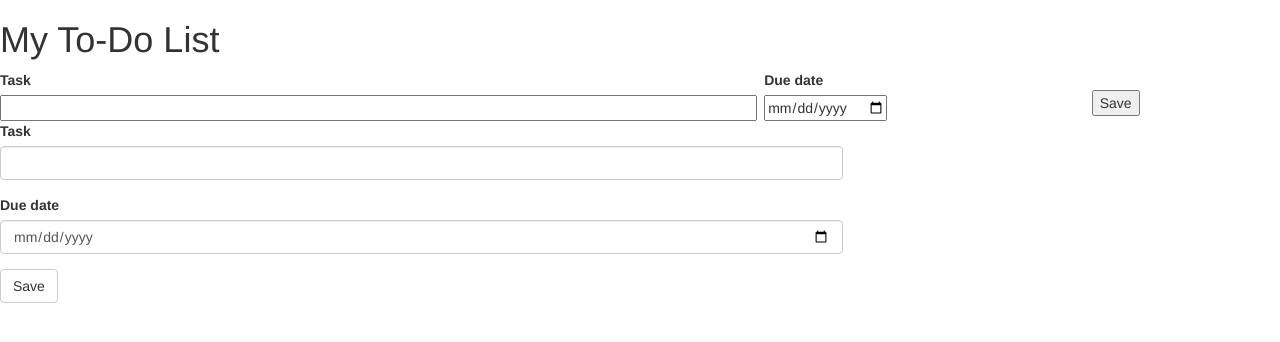
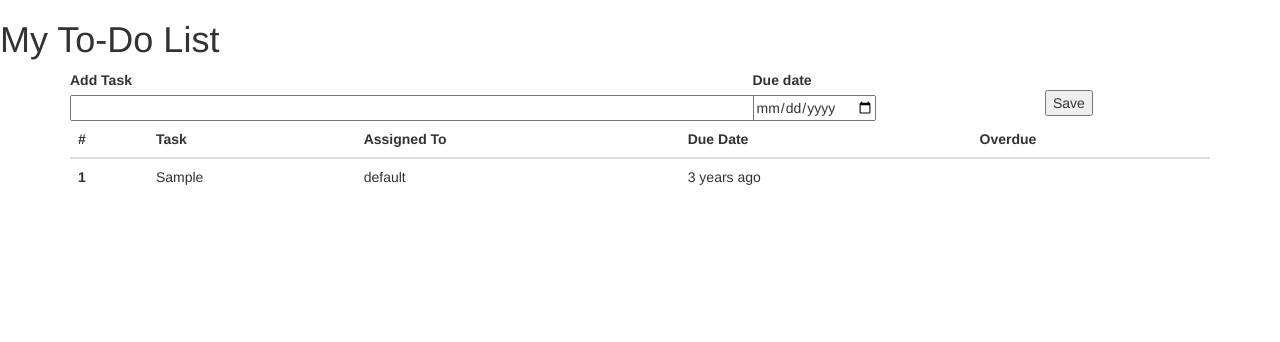
Before and after one commit to nazkarim/Flask---To-do-List, a Flask app: page / in a window 1280 px wide. Shown: the top 342 px of the page. Run offline with Flask 2, Linux system fonts and the light colour scheme; tables that the repository leaves empty hold one stand-in row (values such as "Sample post"); some libraries are stand-ins or nearby versions.

Commit message:
adding in table to front page

```diff
--- a/app/forms.py
+++ b/app/forms.py
@@ -3,6 +3,6 @@ from wtforms import StringField, PasswordField, BooleanField, SubmitField, DateF
 from wtforms.validators import DataRequired
 
 class TaskForm(FlaskForm):
-    task = StringField('Task', validators=[DataRequired()])
+    task = StringField('Add Task', validators=[DataRequired()])
     due_date = DateField('Due date', validators=[DataRequired()])
     submit = SubmitField('Save')
--- a/app/models.py
+++ b/app/models.py
@@ -0,0 +1,10 @@
+from app import db
+from datetime import datetime
+
+class Tasks(db.Model):
+    id = db.Column(db.Integer, primary_key=True)
+    task = db.Column(db.String(140))
+    due_date = db.Column(db.DateTime, index=True, default=datetime.utcnow)
+
+    def __repr__(self):
+        return(self.task)
--- a/app/routes.py
+++ b/app/routes.py
@@ -1,10 +1,23 @@
-from app import app
-from flask import render_template
+from app import app, db
+from flask import render_template, flash, redirect, url_for
 from app.forms import TaskForm
+from app.models import Tasks
 
 @app.route('/', methods=['GET','POST'])
 @app.route('/home', methods=['GET','POST'])
 
 def index():
     form = TaskForm()
-    return render_template('index.html', form=form)
+    if form.validate_on_submit():
+        task = form.task.data
+        due_date = form.due_date.data
+
+        task_item = Tasks(task=task,due_date=due_date)
+
+        db.session.add(task_item)
+        db.session.commit()
+        flash('Your post is now live!')
+        return redirect(url_for('index'))
+
+    tasks = Tasks.query.all()
+    return render_template('index.html', form=form, task=tasks)
--- a/app/templates/base.html
+++ b/app/templates/base.html
@@ -1,4 +1,9 @@
 {% extends 'bootstrap/base.html' %}
+
+{% block scripts %}
+    {{super()}}
+    {{ moment.include_moment() }}
+{% endblock %}
 
 {% block title %}
     To-Do list web app
--- a/app/templates/index.html
+++ b/app/templates/index.html
@@ -3,8 +3,9 @@
 
 {% block app_content %}
     <h1>My To-Do List</h1>
-
+    <div class="container">
     <form action="" method="POST">
+        {{form.hidden_tag()}}
         <div class="row">
             <div class="col-md-7">
                 {{form.task.label}} <br>
@@ -16,21 +17,36 @@
            </div>
            <div class="col-md-2">
             <br>{{form.submit}}
-       </div>
+            </div>
+
+        </div>
+    </div>
 
 
-        </div>
 
-
-    </form>
-
-    <div class="row">
-        <div class="col-md-8">
-            {{wtf.quick_form(form)}}
-        </div>
-
-    </div>
-
+<div class="container">
+    <table class="table">
+        <thead>
+            <tr>
+                <th scope="col">#</th>
+                <th scope="col">Task</th>
+                <th scope="col">Assigned To</th>
+                <th scope="col">Due Date</th>
+                <th scope="col">Overdue</th>
+            </tr>
+        </thead>
+        <tbody>
+            {% for task in task%}
+            <tr>
+                <th scope="row">1</th>
+                <td> {{task}} </td>
+                <td> default</td>
+                <td> {{ moment(task.due_date).fromNow() }} </td>
+            </tr>
+            {% endfor%}
+        </tbody>
+    </table>
+</div>
 
 
 
```
Also changed, not shown: app/__init__.py (+9 -3 lines).
